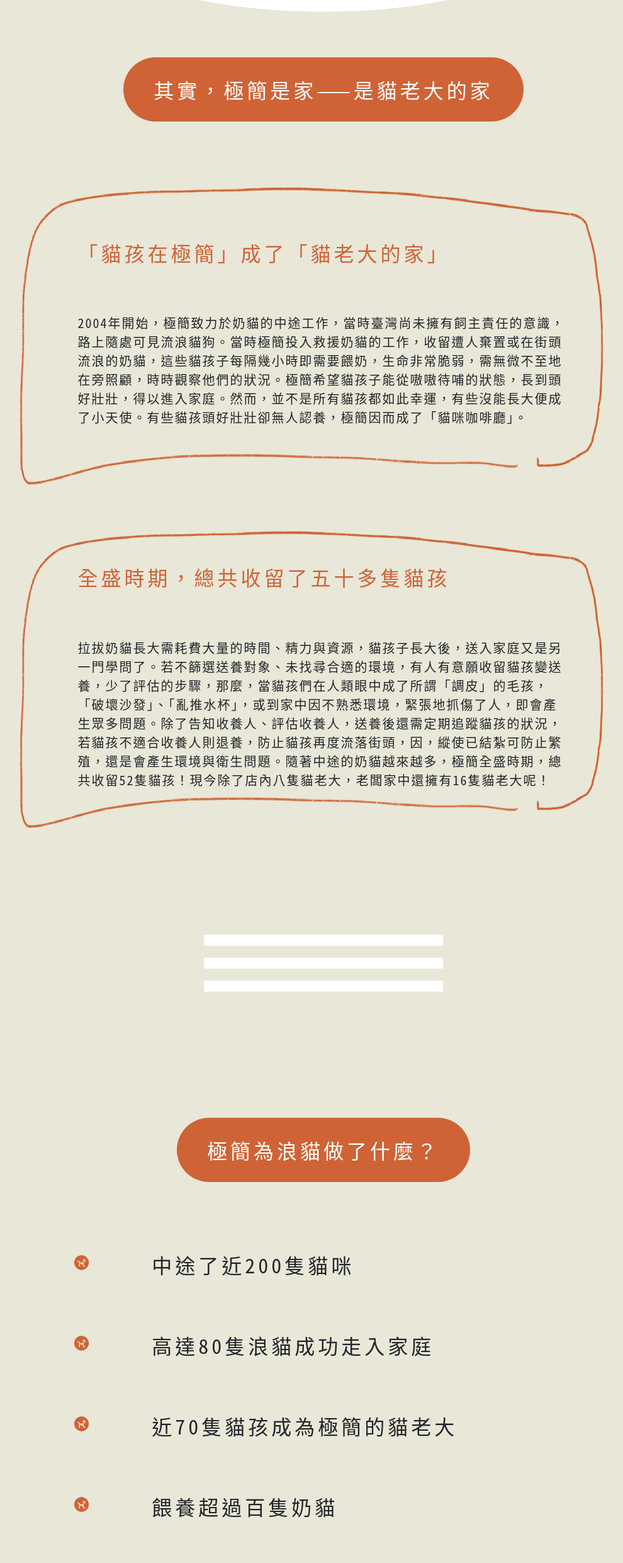
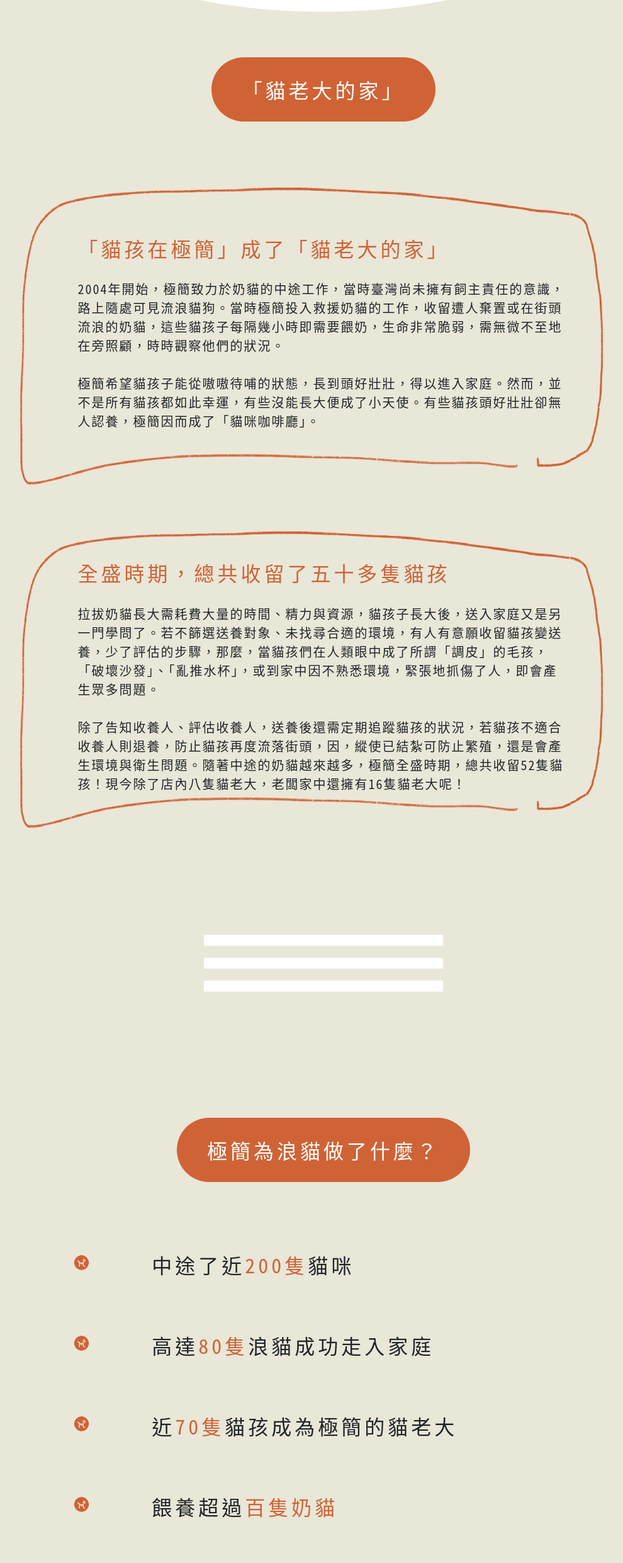
Before and after one commit to wongyunlam/cafe_github.io, a plain HTML site: page index.html in a window 1280 px wide. Shown: the part 2276-4758 px from the top of the page at 63% size, without its empty margins (126-1116 px from the left). Drawn offline with nearby package versions, Linux system fonts and the light colour scheme.

Commit message:
Add files via upload

```diff
--- a/index.html
+++ b/index.html
@@ -33,19 +33,19 @@
     </section>
     <section class="container">
       <img src="./images/募資網頁-03.png" class="img-fluid cat" alt="Responsive image" >
-      <div class="orange__bar extra small"><div class="bar__word large">其實，極簡是家——是貓老大的家</div></div>
+      <div class="orange__bar extra small"><div class="bar__word large">「貓老大的家」</div></div>
 
       <div style="position: relative; width: 100%; margin: 0 auto;">
         <img src="./images/募資網頁-04.png" width="100%"" class="circle">
         <div class="text-left inside__circle centered">
           <h2 class="orange large">「貓孩在極簡」成了「貓老大的家」</h2>
-          <span class="middle">2004年開始，極簡致力於奶貓的中途工作，當時臺灣尚未擁有飼主責任的意識，路上隨處可見流浪貓狗。當時極簡投入救援奶貓的工作，收留遭人棄置或在街頭流浪的奶貓，這些貓孩子每隔幾小時即需要餵奶，生命非常脆弱，需無微不至地在旁照顧，時時觀察他們的狀況。極簡希望貓孩子能從嗷嗷待哺的狀態，長到頭好壯壯，得以進入家庭。然而，並不是所有貓孩都如此幸運，有些沒能長大便成了小天使。有些貓孩頭好壯壯卻無人認養，極簡因而成了「貓咪咖啡廳」。</span>
+          <span class="middle">2004年開始，極簡致力於奶貓的中途工作，當時臺灣尚未擁有飼主責任的意識，路上隨處可見流浪貓狗。當時極簡投入救援奶貓的工作，收留遭人棄置或在街頭流浪的奶貓，這些貓孩子每隔幾小時即需要餵奶，生命非常脆弱，需無微不至地在旁照顧，時時觀察他們的狀況。<br><br>極簡希望貓孩子能從嗷嗷待哺的狀態，長到頭好壯壯，得以進入家庭。然而，並不是所有貓孩都如此幸運，有些沒能長大便成了小天使。有些貓孩頭好壯壯卻無人認養，極簡因而成了「貓咪咖啡廳」。</span>
         </div>
       </div>
       <div style="position: relative; width: 100%; margin: 0 auto;">
         <img src="./images/募資網頁-04.png" width="100%" class="circle">
         <div class="text-left inside__circle centered">
-          <h2 class="orange large">全盛時期，總共收留了五十多隻貓孩</h2><span class="middle">拉拔奶貓長大需耗費大量的時間、精力與資源，貓孩子長大後，送入家庭又是另一門學問了。若不篩選送養對象、未找尋合適的環境，有人有意願收留貓孩變送養，少了評估的步驟，那麼，當貓孩們在人類眼中成了所謂「調皮」的毛孩，「破壞沙發」、「亂推水杯」，或到家中因不熟悉環境，緊張地抓傷了人，即會產生眾多問題。除了告知收養人、評估收養人，送養後還需定期追蹤貓孩的狀況，若貓孩不適合收養人則退養，防止貓孩再度流落街頭，因，縱使已結紮可防止繁殖，還是會產生環境與衛生問題。隨著中途的奶貓越來越多，極簡全盛時期，總共收留52隻貓孩！現今除了店內八隻貓老大，老闆家中還擁有16隻貓老大呢！</span></div></div>
+          <h2 class="orange large">全盛時期，總共收留了五十多隻貓孩</h2><span class="middle">拉拔奶貓長大需耗費大量的時間、精力與資源，貓孩子長大後，送入家庭又是另一門學問了。若不篩選送養對象、未找尋合適的環境，有人有意願收留貓孩變送養，少了評估的步驟，那麼，當貓孩們在人類眼中成了所謂「調皮」的毛孩，「破壞沙發」、「亂推水杯」，或到家中因不熟悉環境，緊張地抓傷了人，即會產生眾多問題。<br><br>除了告知收養人、評估收養人，送養後還需定期追蹤貓孩的狀況，若貓孩不適合收養人則退養，防止貓孩再度流落街頭，因，縱使已結紮可防止繁殖，還是會產生環境與衛生問題。隨著中途的奶貓越來越多，極簡全盛時期，總共收留52隻貓孩！現今除了店內八隻貓老大，老闆家中還擁有16隻貓老大呢！</span></div></div>
         <img src="./images/募資網頁-06.png" class="img-fluid" alt="Responsive image">
       </div>
     </section>
@@ -55,19 +55,19 @@
         <div class="long__section">
           <div class="longlong text-left">
             <img src="./images/募資網頁-05.png" height="100%" alt="">
-            <p class="large">中途了近200隻貓咪</p>
+            <p class="large">中途了近<span class="orange">200隻</span>貓咪</p>
           </div>
           <div class="longlong text-left">
             <img src="./images/募資網頁-05.png" height="100%" alt="">
-            <p class="large">高達80隻浪貓成功走入家庭</p>
+            <p class="large">高達<span class="orange">80隻</span>浪貓成功走入家庭</p>
           </div>
           <div class="longlong text-left">
             <img src="./images/募資網頁-05.png" height="100%" alt="">
-            <p class="large">近70隻貓孩成為極簡的貓老大</p>
+            <p class="large">近<span class="orange">70隻</span>貓孩成為極簡的貓老大</p>
           </div>
           <div class="longlong text-left">
             <img src="./images/募資網頁-05.png" height="100%" alt="">
-            <p class="large">餵養超過百隻奶貓</p>
+            <p class="large">餵養超過<span class="orange">百隻奶貓</span></p>
           </div>
         </div>
       </div>
@@ -82,7 +82,7 @@
         <img src="./images/募資網頁-04.png" width="100%" class="circle">
         <div class="text-left inside__circl centered inside__circle">
           <h2 class="orange large">極簡不僅是貓咪咖啡廳，還是第一家喘息咖啡廳</h2>
-          <span class="middle">極簡咖啡的老闆，本身也是長照家庭，能夠同理照顧者的辛勞；也因為更多貓空間的出現了，覺得階段性任務已達成，可以利用這個空間做更多其他事。因此，極簡於2016年8月30日開始和家庭照顧者總會（簡稱家總）合作，成為一間喘息咖啡館，讓需要長期照顧家中失能者的人，得以拿著家總提供的喘息咖啡券來到極簡咖啡，兌換咖啡享受片刻的安寧，暫時脫離需要二十四小時照顧失能家人的壓力，喝杯咖啡，喘口氣，摸摸貓孩，享受片刻的寧靜，緩和平日現實給予的種種壓力。</span>
+          <span class="middle">極簡咖啡的老闆，本身也是長照家庭，能夠同理照顧者的辛勞；也因為更多貓空間的出現了，覺得階段性任務已達成，可以利用這個空間做更多其他事。<br><br>因此，極簡於2016年8月30日開始和家庭照顧者總會（簡稱家總）合作，成為一間喘息咖啡館，讓需要長期照顧家中失能者的人，得以拿著家總提供的喘息咖啡券來到極簡咖啡，兌換咖啡享受片刻的安寧，暫時脫離需要二十四小時照顧失能家人的壓力，喝杯咖啡，喘口氣，摸摸貓孩，享受片刻的寧靜，緩和平日現實給予的種種壓力。</span>
         </div>
       </div>
 
@@ -91,7 +91,7 @@
         <img src="./images/募資網頁-04.png" width="100%" class="circle">
         <div class="text-left inside__circl centered inside__circle">
           <h2 class="orange large">而貓孩在極簡空間仍扮演了一個重要的啟發角色⋯⋯</h2>
-          <span class="middle">極簡於2016年5月16日 開始，提供照顧者就業的機會，能夠帶著需要照顧的孩子來到極簡工作，孩子在極簡空間能有貓咪的陪伴、能跟家長在一塊兒，還可跟人群接觸，創造孩子的社會互動。此外，極簡也提供長照畢業班（失能家人已故）的照顧者工作機會，與社會接軌。貓孩成了員工之間的話題，療癒了無數人的心靈，創造了極簡的價值，凝聚了極簡。因為貓孩的存在，來到溫馨的極簡，使這裡不只是工作的場域，在許多員工與孩子的心理，這裡是家，是一個因為貓孩兒美好溫馨的空間。</span></div></div>
+          <span class="middle">極簡於2016年5月16日 開始，提供照顧者就業的機會，能夠帶著需要照顧的孩子來到極簡工作，孩子在極簡空間能有貓咪的陪伴、能跟家長在一塊兒，還可跟人群接觸，創造孩子的社會互動。<br><br>此外，極簡也提供長照畢業班（失能家人已故）的照顧者工作機會，與社會接軌。貓孩成了員工之間的話題，療癒了無數人的心靈，創造了極簡的價值，凝聚了極簡。因為貓孩的存在，來到溫馨的極簡，使這裡不只是工作的場域，在許多員工與孩子的心理，這裡是家，是一個因為貓孩兒美好溫馨的空間。</span></div></div>
       <div class="separator">
         <img src="./images/募資網頁-06.png" class="img-fluid" alt="Responsive image">
       </div>
@@ -117,7 +117,7 @@
           </div>
           <div class="moremore">
             <img src="./images/募資網頁-25.png" height="100%" alt="">
-            <p class="large">2018年進駐復華長照咖啡，提供餐飲技術輔導<span style="color: powderblue;">(吧檯營運)</span></p>
+            <p class="large">2018年進駐復華長照咖啡，負責吧台營運
             <img src="./images/募資網頁-25.png" height="100%" alt="">
           </div>
         </div>
@@ -141,7 +141,7 @@
       <p class="large">預約希望咖啡，留住極簡貓家</p>
       <a href="#p1"><div class="orange__bar"><div class="bar__word large">回饋方案 - 儲值咖啡金</div></div></a>
       <div class="funding smallContainer">
-        <div class="middle funding__item">1. 儲值金額以1000台幣為單位</div>
+        <div class="middle funding__item">1. 儲值最低金額1000元，無上限金額</div>
         <div class="middle funding__item">2. 以儲值金兌換店內任一商品，內用享8折優惠</div>
         <div class="middle funding__item">3. 外帶持續享有抗疫菜單優惠（外帶享有低於5折的價格）</div>
         <div class="middle funding__item">4. 8折優惠可與所有內用優惠合併使用</div>
@@ -204,7 +204,7 @@
         <div class="faq-item__content">
           <div class="question__bar"><h2 class="question-bar__word large">Q7:哪裡可以看到極簡貓孩的故事呀？？</h2></div>
 
-          <p class="faq-item--hide">臉書搜尋「極簡咖啡館」粉專，Instagram搜尋「minimal_cat_cafe」看看極簡的老大們的近況，我們會持續更新。也可以<a href="https://mypaper.pchome.com.tw/windcat13n/category/more">點這裡</a>，看看極簡過去中途的貓咪故事哦！這裡記錄了ㄧ部分中途貓咪的故事，是老闆娘用心的紀錄！（其實在臉書粉絲專頁也能找到很多很多極簡故事，等著你去挖掘）
+          <p class="faq-item--hide">臉書搜尋「極簡咖啡館」粉專，Instagram搜尋「minimal_cat_cafe」看看極簡的老大們的近況，我們會持續更新。也可以<a id="myLink" href="https://mypaper.pchome.com.tw/windcat13n/category/more">點這裡</a>，看看極簡過去中途的貓咪故事哦！這裡記錄了ㄧ部分中途貓咪的故事，是老闆娘用心的紀錄！（其實在臉書粉絲專頁也能找到很多很多極簡故事，等著你去挖掘）
           </p>
         </div>
       </div>
--- a/set.js
+++ b/set.js
@@ -9,8 +9,6 @@ document
     }
   })
 
-
-
 function closest(node, className) {
   while(node && node.classList) {
     if (node.classList.contains(className)) {
@@ -19,3 +17,7 @@ function closest(node, className) {
     node = node.parentNode
   }
 }
+
+if (screen.width < 768) {
+  document.getElementById('myLink').setAttribute('href', "https://mypaper.m.pchome.com.tw/windcat13n/category/");
+}
--- a/style.css
+++ b/style.css
@@ -5,7 +5,7 @@ body {
 }
 
 h2 {
-  margin: 0 0 10% 0;
+  margin: 0 0 4% 0;
 }
 
 a {
@@ -112,7 +112,6 @@ nav img {
   height: 48px;
   height: 32px;
   margin: 3rem 0;
-  justify-content: start;
 }
 
 .longlong img {
@@ -332,7 +331,6 @@ footer div {
     height: 48px;
     height: 32px;
     margin: 2rem 0;
-    justify-content: space-between;
   }
 
   .moremore p {
```
